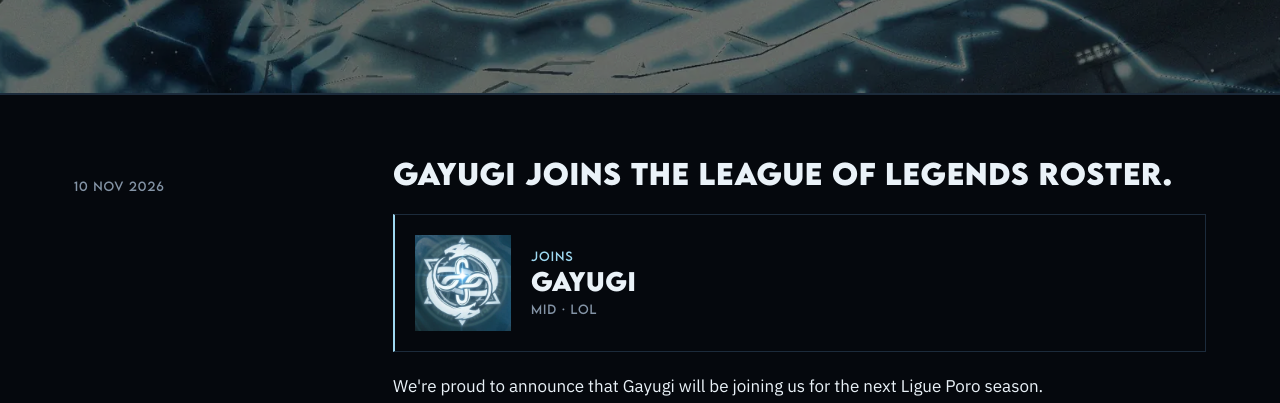
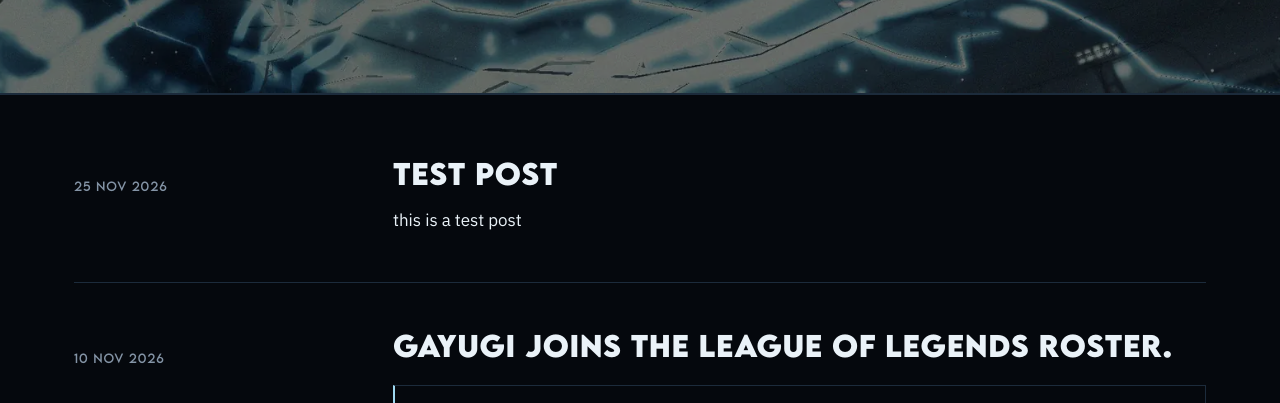
Before and after one commit to NEUILLEPRIME/neuilleprime.github.io, a plain HTML site: page news.html in a window 1280 px wide. Shown: the part 351-754 px from the top of the page. Drawn offline with Linux system fonts and the light colour scheme.

Commit message:
News: test post

```diff
--- a/assets/js/i18n.js
+++ b/assets/js/i18n.js
@@ -55,6 +55,9 @@ var NP67_I18N = {
       "post.example-role.title": "Example: role change",
       "post.example-role.p1": "Shows the old role and the new one side by side.",
     ---- end of example posts ---- */
+
+    "post.2026-11-25-test-post.title": "test post",
+    "post.2026-11-25-test-post.p1": "this is a test post",
 
     "post.2026-11-10-gayugi-joins.title": "Gayugi joins the League of Legends roster.",
     "post.2026-11-10-gayugi-joins.p1": "We're proud to announce that Gayugi will be joining us for the next Ligue Poro season.",
@@ -209,6 +212,9 @@ var NP67_I18N = {
       "post.example-role.title": "Exemple : changement de rôle",
       "post.example-role.p1": "Affiche l’ancien rôle et le nouveau côte à côte.",
     ---- end of example posts ---- */
+
+    "post.2026-11-25-test-post.title": "post de test",
+    "post.2026-11-25-test-post.p1": "ceci est post de test",
 
     "post.2026-11-10-gayugi-joins.title": "Gayugi rejoint le roster League of Legends.",
     "post.2026-11-10-gayugi-joins.p1": "Nous sommes fiers d'annoncer que Gayugi va nous rejoindre pour la prochaine saison de la Ligue Poro.",
--- a/news.html
+++ b/news.html
@@ -63,6 +63,15 @@
         <p class="feed__empty" data-i18n="news.empty">No posts yet. Join the Discord to hear things first.</p>
         <ol class="feed__list" role="list" data-feed>
           <!-- NEW POSTS GO HERE: paste each new post right below this line, newest first. Templates and steps: docs/POSTS.md -->
+          <li>
+            <article class="post" id="post-2026-11-25-test-post" aria-labelledby="post-2026-11-25-test-post-title">
+              <p class="post__meta"><a class="label post__date" href="#post-2026-11-25-test-post"><time class="post__time" datetime="2026-11-25">25 Nov 2026</time></a></p>
+              <div class="post__content">
+                <h2 class="post__title" id="post-2026-11-25-test-post-title" data-i18n="post.2026-11-25-test-post.title">test post</h2>
+                <p data-i18n="post.2026-11-25-test-post.p1">this is a test post</p>
+              </div>
+            </article>
+          </li>
           <li>
             <article class="post" id="post-2026-11-10-gayugi-joins"
               aria-labelledby="post-2026-11-10-gayugi-joins-title">
```
